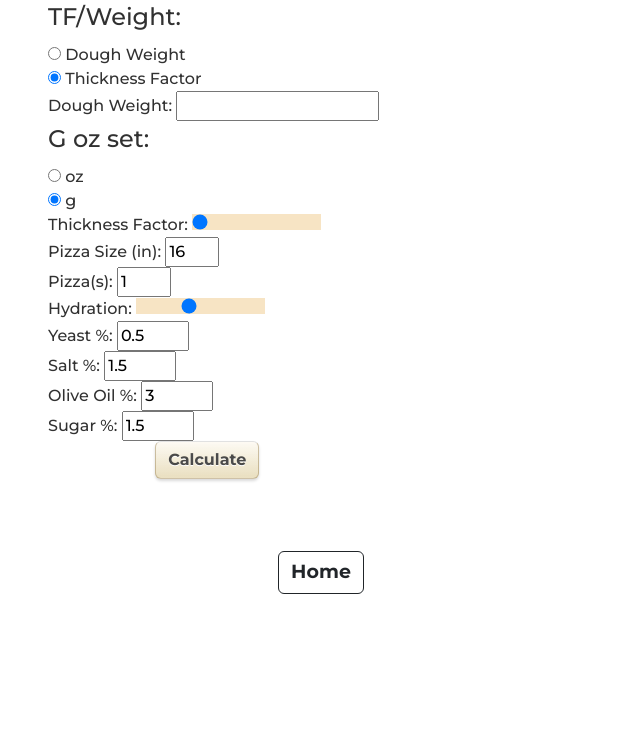
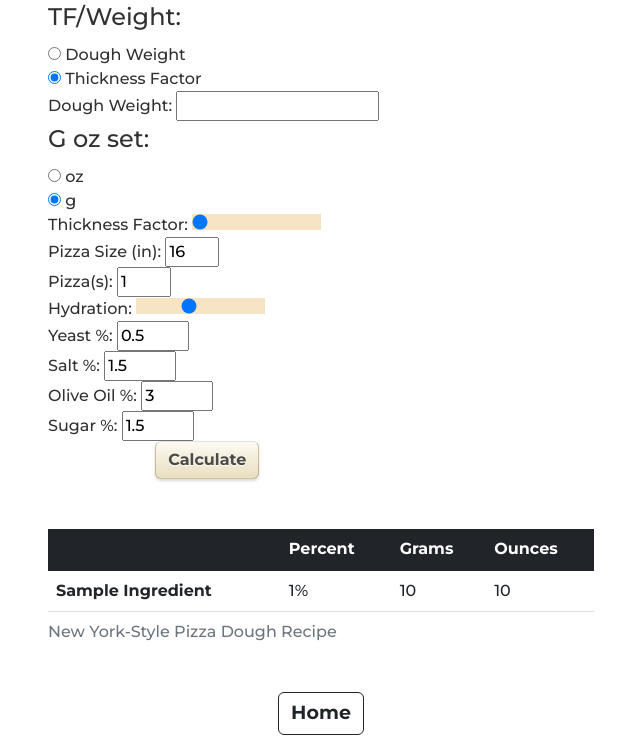
Before and after one commit to nebracy/django-portfolio-website, a Django app: template templates/pizzadough/calculator.html in a window 1280 px wide. Shown: the part 163-914 px from the top of the page, without its empty margins (319-959 px from the left). Before the commit the page ends 757 px from the top, so only its background shows below. Run offline with Django 4.2, Linux system fonts and the light colour scheme; tables that the repository leaves empty hold one stand-in row (values such as "Sample post"); the template is opened without the code that fills it: values that come from a table or form of the project are taken from there, most other values are stand-ins (such as "Sample title", 1, 10 or a date in 2020); some libraries are stand-ins or nearby versions; some web fonts are replaced.

Commit message:
Add table section and import dough dictionary variable from views

```diff
--- a/pizzadough/views.py
+++ b/pizzadough/views.py
@@ -7,6 +7,7 @@ from .forms import DoughCalculatorForm
 
 def calculator(request):
     form = DoughCalculatorForm()
+    dough = None
     if request.method == "POST":
         form = DoughCalculatorForm(request.POST)
         if form.is_valid():
@@ -32,8 +33,9 @@ def calculator(request):
                     kv |= {'Grams': weight * Decimal(28.349523125)}
 
             print(dough)
-            return redirect('pizza-dough')
+            # return redirect('pizza-dough')
     context = {
-        'form': form
+        'form': form,
+        'dough': dough
     }
     return render(request, 'pizzadough/calculator.html', context)
--- a/templates/pizzadough/calculator.html
+++ b/templates/pizzadough/calculator.html
@@ -36,6 +36,27 @@
         {% if dough %}
         <section class="row justify-content-center">
             <div class="table-responsive col-lg-6 mb-4" id="recipe">
+                <table class="table table-hover">
+                    <caption>New York-Style Pizza Dough Recipe</caption>
+                    <thead class="table-dark">
+                        <tr>
+                            <th></th>
+                            <th>Percent</th>
+                            <th>Grams</th>
+                            <th>Ounces</th>
+                        </tr>
+                    </thead>
+                    <tbody>
+                        {% for ingredient, amounts in dough.items %}
+                        <tr>
+                            <th>{{ ingredient | title }}</th>
+                            <td>{{ amounts.Percent | floatformat:-2 }}{{ '%' }}</td>
+                            <td>{{ amounts.Grams | floatformat:-2 }}</td>
+                            <td>{{ amounts.Ounces | floatformat:-2 }}</td>
+                        </tr>
+                        {% endfor %}
+                    </tbody>
+                </table>
             </div>
         </section>
         {% else %}
```
